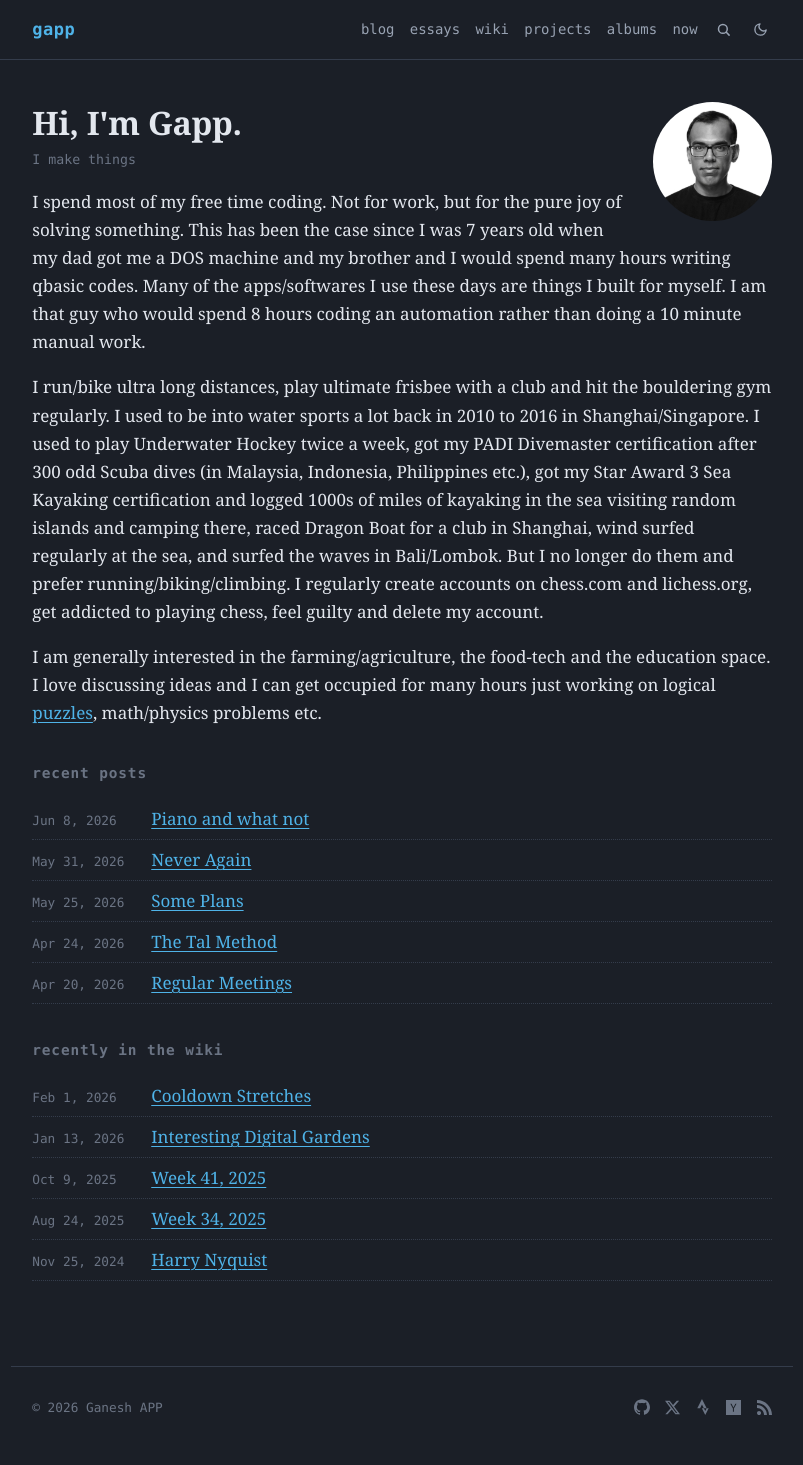
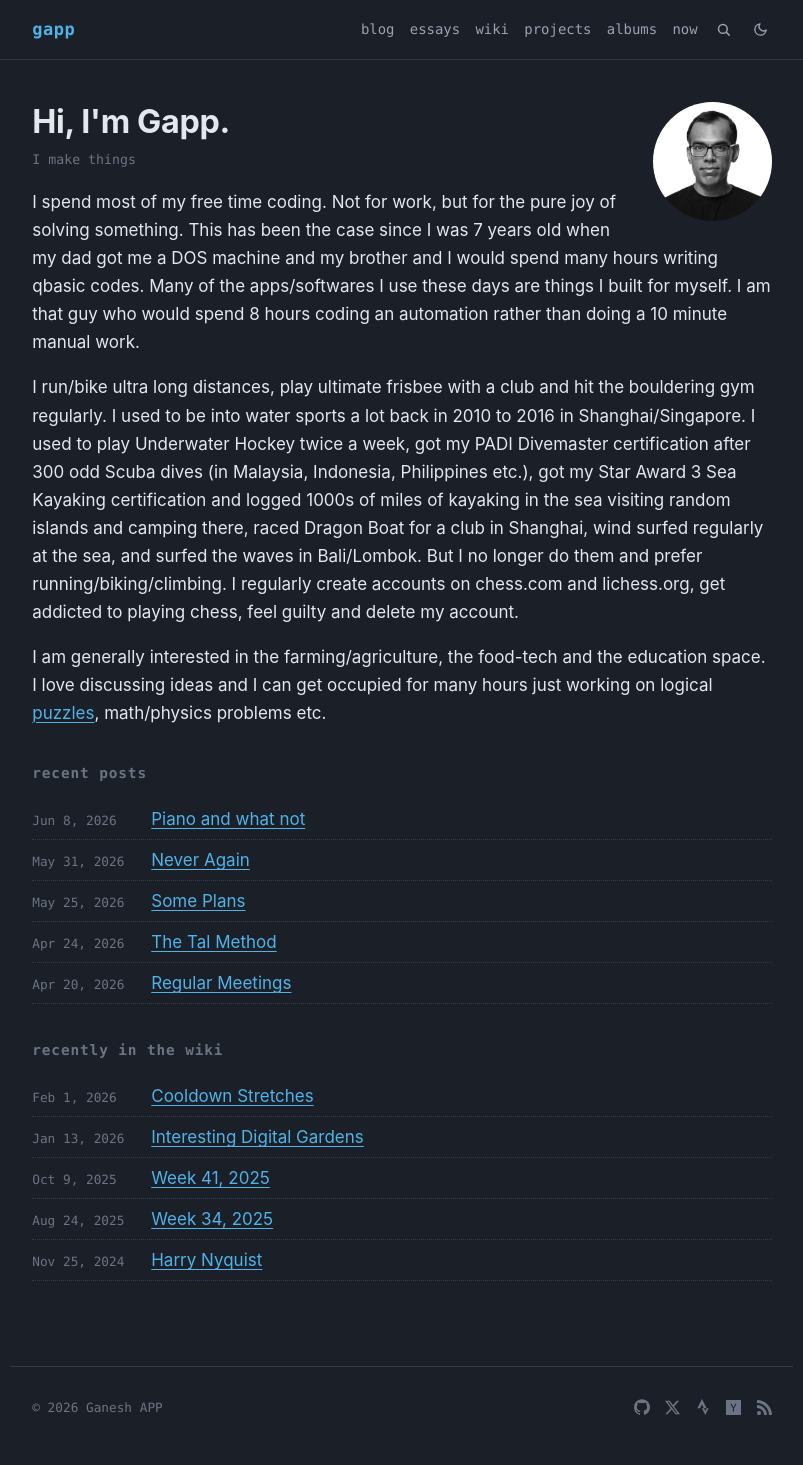
Before and after one commit to ganeshapp/test, a Jekyll site: the page built from index.html, in a window 1280 px wide. Shown: the whole page, without its empty margins (238-1041 px from the left). Built offline with Jekyll 4.4.1, drawn with Linux system fonts in a browser that asks for light colours.

Commit message:
Switch body text from serif to system sans for readability

```diff
--- a/assets/css/main.css
+++ b/assets/css/main.css
@@ -45,7 +45,7 @@ body {
   margin: 0;
   background: var(--bg);
   color: var(--text);
-  font-family: Charter, "Bitstream Charter", "Iowan Old Style", Georgia, Cambria, serif;
+  font-family: -apple-system, BlinkMacSystemFont, "Segoe UI", Roboto, "Helvetica Neue", Arial, sans-serif;
   line-height: 1.65;
   transition: background 0.25s ease, color 0.25s ease;
 }
```
